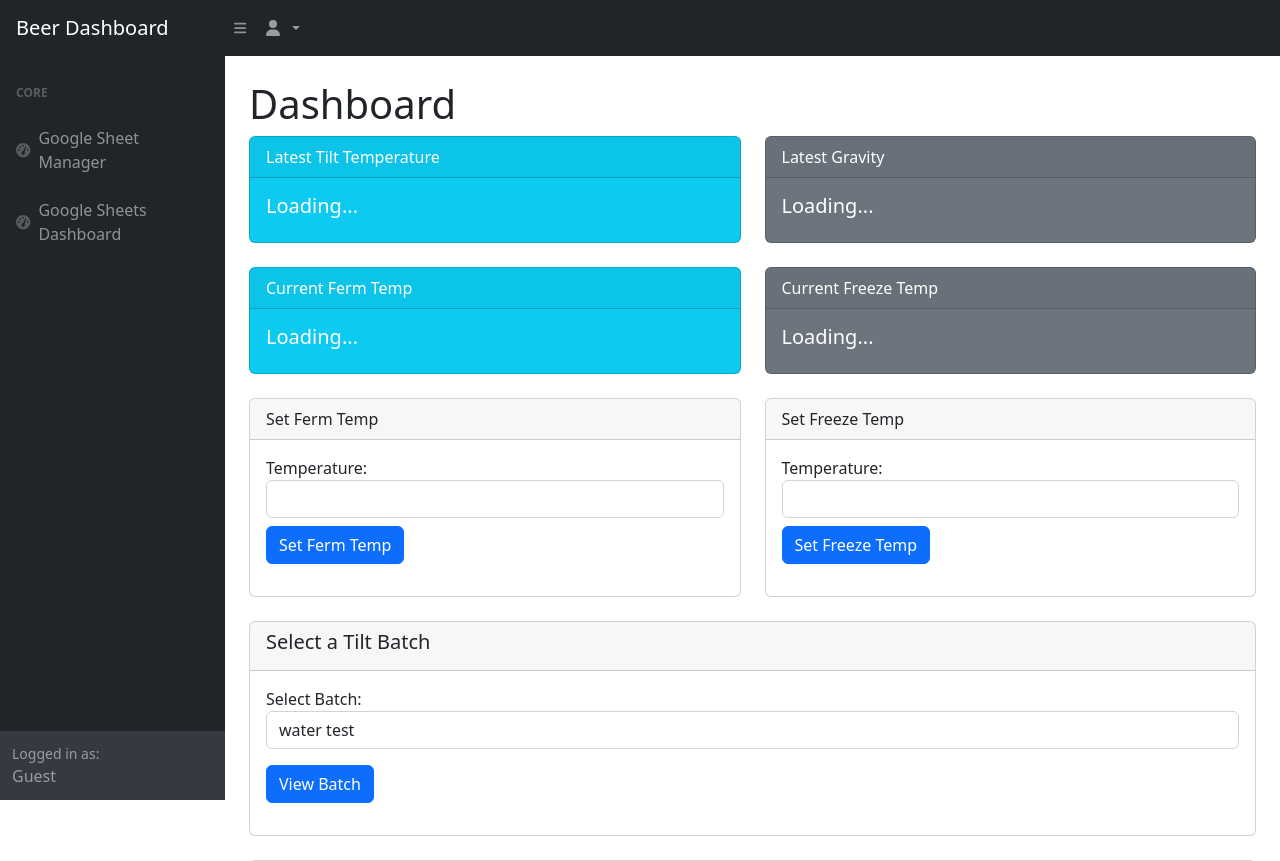
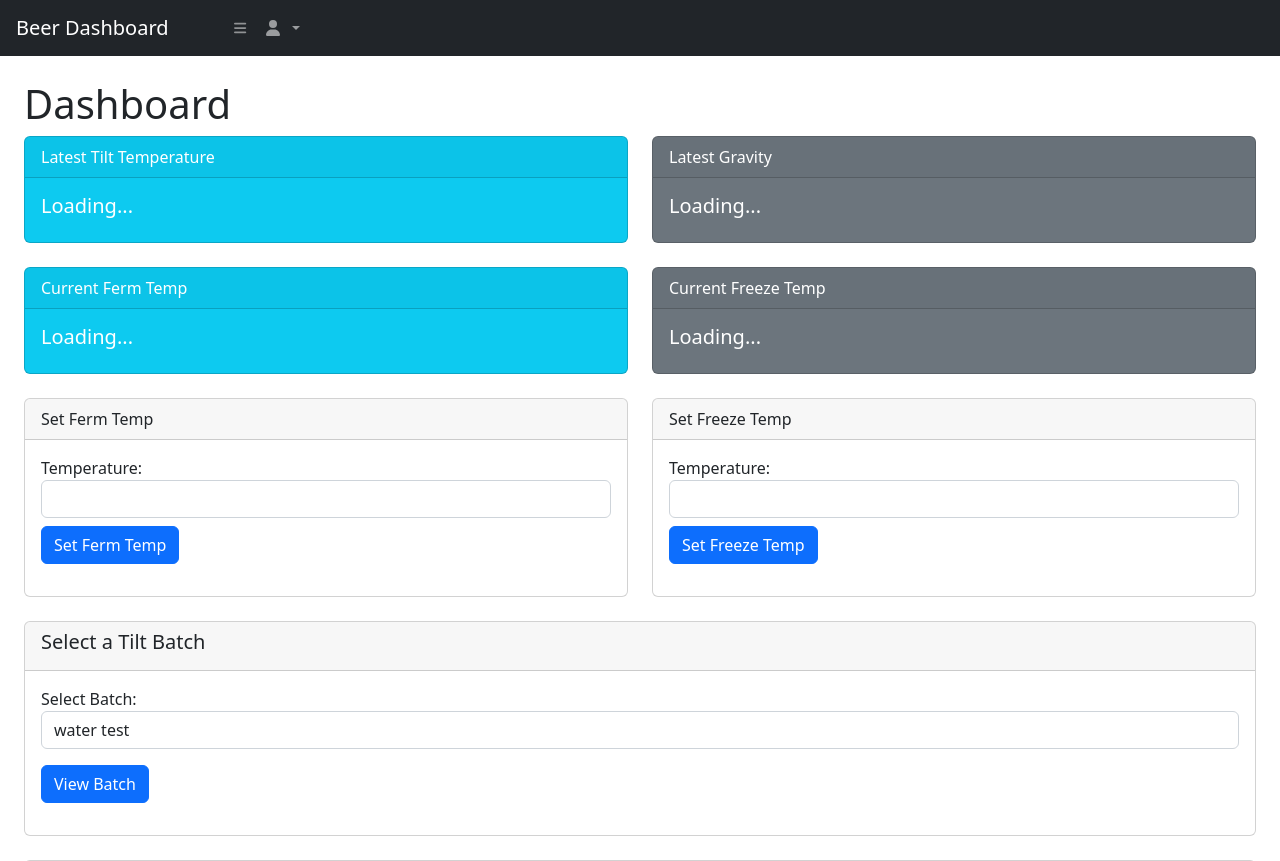
Before and after one commit to BrianPaur/BeerDashboardProject, a Django app: template dashboard/templates/dashboard/index.html in a window 1280 px wide. Shown: the top 861 px of the page. Run offline with Django 5.2, Linux system fonts and the light colour scheme; the template is opened without the code that fills it: values that come from a table or form of the project are taken from there, others are empty; data comes from the database, SQL or seed files in the repository; parts of the project's set-up code (start-up, migrations or seed data) failed here and were passed over; some libraries are stand-ins or nearby versions.

Commit message:
testing navbar expansion

```diff
--- a/dashboard/templates/dashboard/index.html
+++ b/dashboard/templates/dashboard/index.html
@@ -17,7 +17,7 @@
     <script src="https://use.fontawesome.com/releases/v6.3.0/js/all.js" crossorigin="anonymous"></script>
   </head>
 
-  <body class="sb-nav-fixed">
+  <body class="sb-nav-fixed sb-sidenav-toggled">
     <!-- Top Navigation -->
     <nav class="sb-topnav navbar navbar-expand navbar-dark bg-dark">
       <a class="navbar-brand ps-3" href="{% url 'index' %}">Beer Dashboard</a>
```
